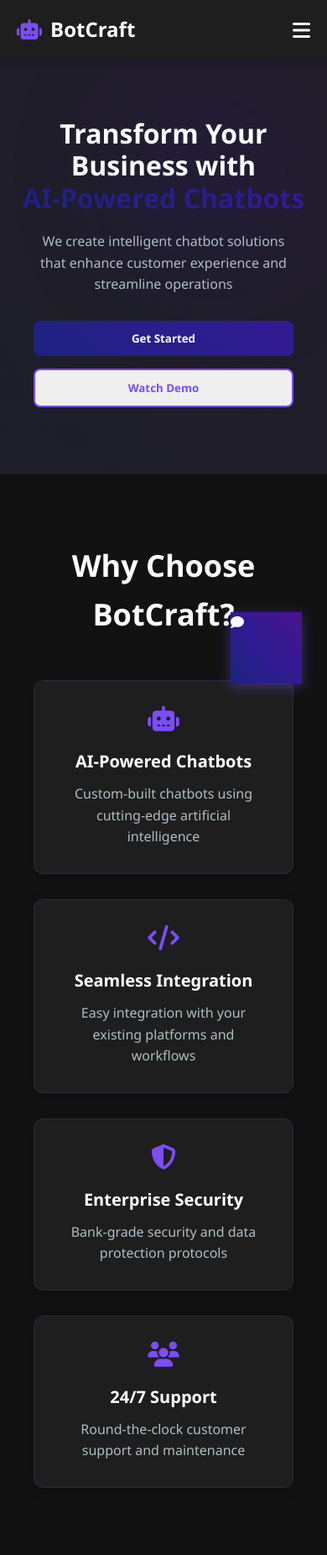
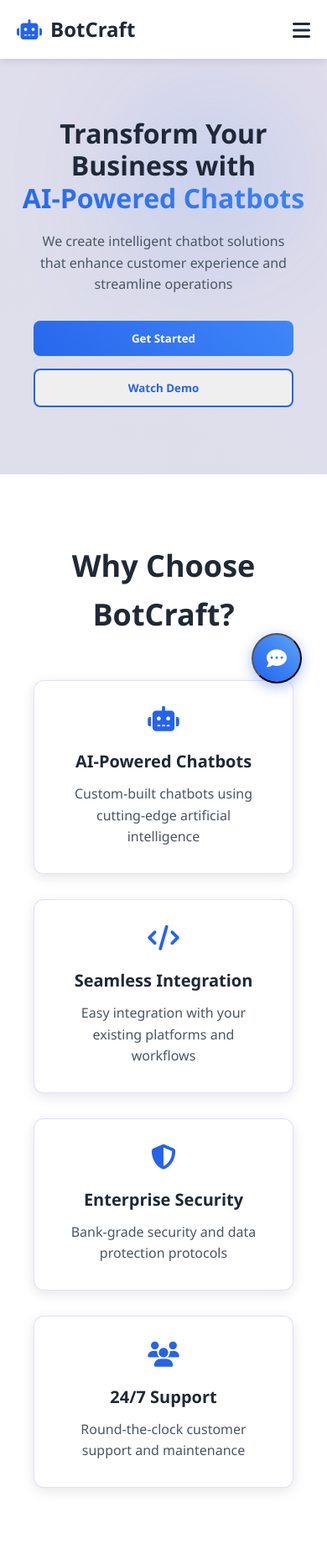
Before and after one commit to Shrutika-211998/Multi-language-chatbot, a Flask app: page / in a window 390 px wide. Shown: the whole page at 84% size. Run offline with Flask 3, Linux system fonts and the light colour scheme.

Commit message:
Refactor chat UI with light theme adjustments and responsive design improvements

```diff
--- a/templates/chat.html
+++ b/templates/chat.html
@@ -56,8 +56,8 @@
 
         /* Header Styles */
         header {
-            background: var(--chat-dark-surface);
-            box-shadow: 0 2px 10px rgba(0, 0, 0, 0.2);
+            background: var(--chat-light-bg);
+            box-shadow: 0 2px 10px rgba(0, 0, 0, 0.1);
             position: fixed;
             width: 100%;
             top: 0;
@@ -92,19 +92,19 @@
 
         nav a {
             text-decoration: none;
-            color: var(--chat-secondary-text);
+            color: var(--chat-text);
             font-weight: 500;
             transition: color 0.3s ease;
         }
 
         nav a:hover {
-            color: var(--chat-text);
+            color: var(--chat-accent);
         }
 
         /* Hero Section */
         .hero {
             padding: 140px 0 80px;
-            background: var(--chat-dark-surface);
+            background: var(--chat-light-surface);
             position: relative;
             overflow: hidden;
             text-align: center;
@@ -156,7 +156,7 @@
         /* Features Section */
         .features {
             padding: 80px 0;
-            background: var(--chat-dark-bg);
+            background: var(--chat-light-bg);
             position: relative;
         }
 
@@ -174,11 +174,11 @@
         }
 
         .feature-card {
-            background: var(--chat-dark-surface);
+            background: var(--chat-light-bg);
             padding: 30px;
             border-radius: 12px;
             border: 1px solid rgba(124, 77, 255, 0.2);
-            box-shadow: 0 4px 15px rgba(0, 0, 0, 0.2);
+            box-shadow: 0 4px 15px rgba(0, 0, 0, 0.1);
             transition: transform 0.3s ease;
         }
 
@@ -214,11 +214,26 @@
         }
 
         .chat-icon {
-            width: 85px;
-            height: 85px;
+            width: 60px;
+            height: 60px;
             background: var(--chat-gradient);
+            border-radius: 50%;
+            display: flex;
+            align-items: center;
+            justify-content: center;
+            cursor: pointer;
             animation: gradientShift 8s ease infinite;
-            box-shadow: 0 4px 15px rgba(124, 77, 255, 0.4);
+            box-shadow: 0 4px 15px rgba(37, 99, 235, 0.4);
+            transition: transform 0.3s ease;
+        }
+
+        .chat-icon:hover {
+            transform: scale(1.1);
+        }
+
+        .chat-icon i {
+            font-size: 24px;
+            color: white;
         }
 
         @keyframes gradientShift {
@@ -493,12 +510,12 @@
 
         /* Dark Theme and Enhanced Chat Styles */
         :root {
-            --chat-gradient: linear-gradient(45deg, #1a237e, #311b92, #4a148c);
-            --chat-accent: #7c4dff;
-            --chat-dark-bg: #121212;
-            --chat-dark-surface: #1e1e1e;
-            --chat-text: #ffffff;
-            --chat-secondary-text: #b0bec5;
+            --chat-gradient: linear-gradient(45deg, #2563eb, #3b82f6, #60a5fa);
+            --chat-accent: #2563eb;
+            --chat-light-bg: #ffffff;
+            --chat-light-surface: #f3f4f6;
+            --chat-text: #1f2937;
+            --chat-secondary-text: #4b5563;
             --transition-smooth: all 0.3s cubic-bezier(0.4, 0, 0.2, 1);
         }
 
@@ -597,9 +614,42 @@
         }
 
         body {
-            background: var(--chat-dark-bg);
+            background: var(--chat-light-bg);
             color: var(--chat-text);
             line-height: 1.6;
+        }
+
+        /* Desktop specific adjustments */
+        @media (min-width: 1024px) {
+            .chat-window {
+                width: 440px; /* Increased from 390px */
+                right: 50px;
+                bottom: 100px;
+            }
+
+            .chatbot-widget {
+                bottom: 20px;
+                right: 20px;
+            }
+
+            .chat-icon {
+                width: 50px; /* Reduced from 60px */
+                height: 50px; /* Reduced from 60px */
+            }
+
+            .chat-icon i {
+                font-size: 20px; /* Reduced from 24px */
+            }
+
+            .container {
+                max-width: 1200px;
+                padding: 0 2rem;
+            }
+
+            .features-grid {
+                grid-template-columns: repeat(4, 1fr);
+                gap: 2rem;
+            }
         }
     </style>
 </head>
@@ -664,9 +714,9 @@
 
     <!-- Chatbot Widget -->
     <div class="chatbot-widget">
-        <div class="chat-icon" id="chatIcon">
-            <i class="fas fa-comment"></i>
-        </div>
+        <button class="chat-icon" id="chatIcon">
+            <i class="fas fa-comment-dots"></i>
+        </button>
         <div class="chat-window" id="chatWindow">
             <div class="chat-header">
                 <h3><i class="fas fa-robot"></i> BotCraft Assistant</h3>
```
Also changed, not shown: other parts of templates/chat.html (+17 -15 lines).
